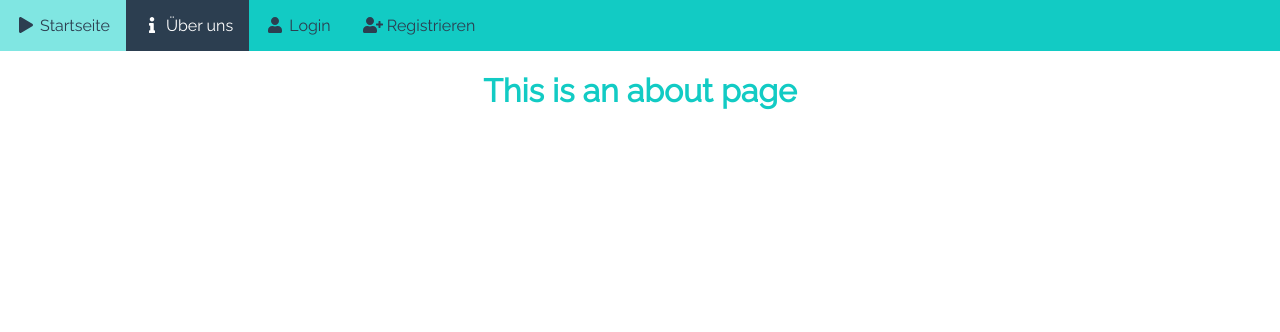
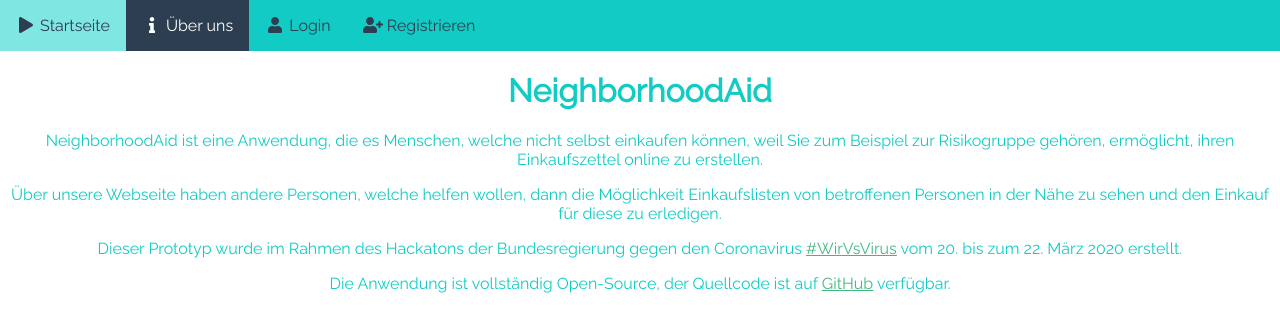
Before and after one commit to NeighborhoodAid/frontend, a Vue app: page /about in a window 1280 px wide. Shown: the top 332 px of the page. Built offline with nearby package versions, Linux system fonts and the light colour scheme.

Commit message:
Add text for about page

```diff
--- a/src/views/About.vue
+++ b/src/views/About.vue
@@ -1,5 +1,19 @@
 <template>
   <div class="about">
-    <h1>This is an about page</h1>
+    <h1>NeighborhoodAid</h1>
+    <p>NeighborhoodAid ist eine Anwendung, die es Menschen, welche nicht selbst einkaufen können, weil Sie zum
+        Beispiel zur Risikogruppe gehören, ermöglicht, ihren Einkaufszettel online zu erstellen.</p>
+    <p>Über unsere Webseite haben andere Personen, welche helfen wollen, dann die Möglichkeit Einkaufslisten von
+        betroffenen Personen in der Nähe zu sehen und den Einkauf für diese zu erledigen.</p>
+    <p>Dieser Prototyp wurde im Rahmen des Hackatons der Bundesregierung gegen den Coronavirus <a
+            href="https://wirvsvirushackathon.org/">#WirVsVirus</a> vom 20. bis zum 22. März 2020 erstellt.</p>
+    <p>Die Anwendung ist vollständig Open-Source, der Quellcode ist auf <a
+            href="https://github.com/NeighborhoodAid">GitHub</a> verfügbar.</p>
   </div>
 </template>
+
+<style scoped lang="scss">
+    a {
+        color: #42b983;
+    }
+</style>
```
